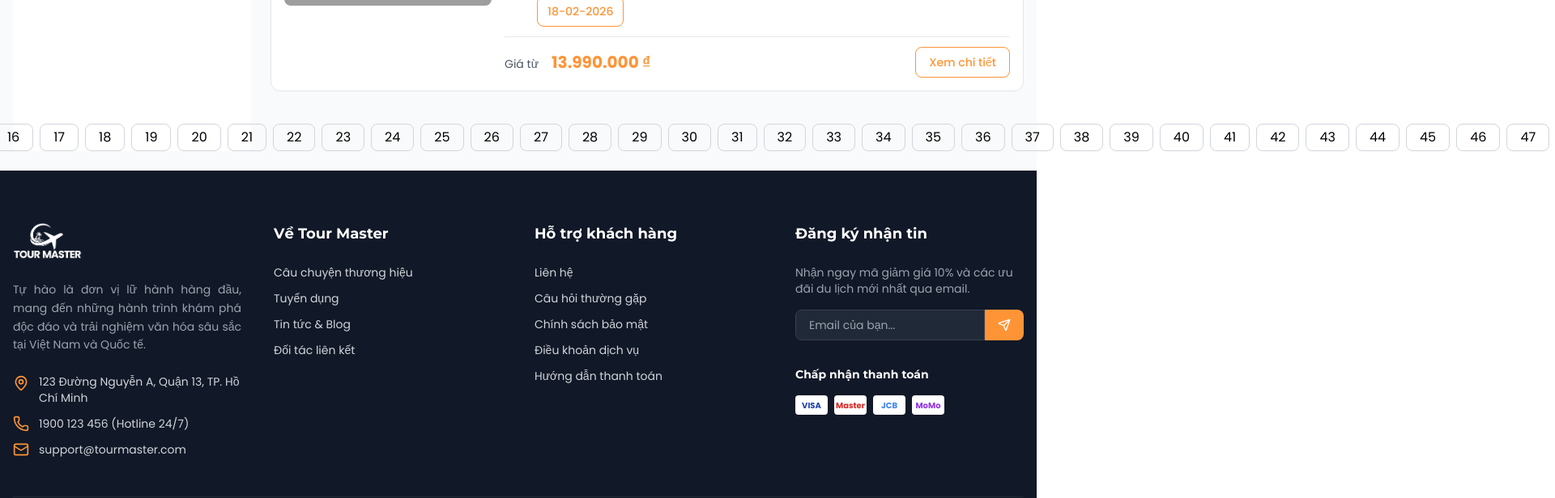
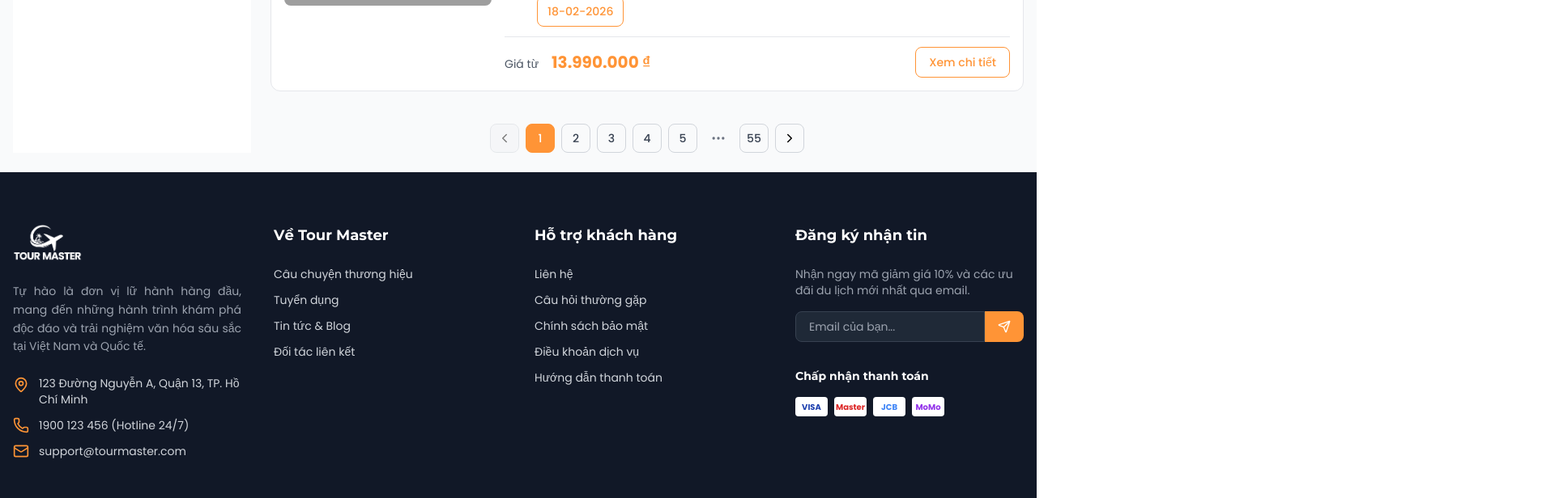
Before and after one commit to NgoTruongKhac/project_tour_master, a React (Vite) app: page /filter in a window 1280 px wide. Shown: the part 1280-1896 px from the top of the page at 81% size, 1920 px wide, since content can reach past the window. Built offline with nearby package versions, Linux system fonts and the light colour scheme; grey boxes are pictures that could not be loaded.

Commit message:
update behavior navigate and update logic pagination

```diff
--- a/src/App.jsx
+++ b/src/App.jsx
@@ -14,9 +14,11 @@ import InboxPage from "./pages/InboxPage";
 import HelpPage from "./pages/HelpPage.jsx";
 import ProfilePage from "./pages/ProfilePage.jsx";
 import ContactPage from "./pages/ContactPage";
+import ScrollToTop from "./components/ScrollToTop.jsx";
 function App() {
   return (
     <BrowserRouter>
+      <ScrollToTop />
       <div className="flex flex-col min-h-screen">
         <div className="flex-grow">
           <Header />
--- /dev/null
+++ b/src/components/Pagination.jsx
@@ -0,0 +1,101 @@
+import { ChevronLeft, ChevronRight, MoreHorizontal } from "lucide-react";
+
+export default function Pagination({ currentPage, totalPages, onPageChange }) {
+  if (totalPages <= 1) return null;
+
+  const generatePageNumbers = () => {
+    const pageNumbers = [];
+    const maxVisibleButtons = 5;
+
+    if (totalPages <= 7) {
+      for (let i = 1; i <= totalPages; i++) {
+        pageNumbers.push(i);
+      }
+      return pageNumbers;
+    }
+
+    if (currentPage <= 4) {
+      for (let i = 1; i <= 5; i++) {
+        pageNumbers.push(i);
+      }
+      pageNumbers.push("...");
+      pageNumbers.push(totalPages);
+    } else if (currentPage >= totalPages - 3) {
+      pageNumbers.push(1);
+      pageNumbers.push("...");
+      for (let i = totalPages - 4; i <= totalPages; i++) {
+        pageNumbers.push(i);
+      }
+    } else {
+      pageNumbers.push(1);
+      pageNumbers.push("...");
+      pageNumbers.push(currentPage - 1);
+      pageNumbers.push(currentPage);
+      pageNumbers.push(currentPage + 1);
+      pageNumbers.push("...");
+      pageNumbers.push(totalPages);
+    }
+
+    return pageNumbers;
+  };
+
+  const pages = generatePageNumbers();
+
+  return (
+    <div className="flex justify-center gap-2 pt-6 select-none">
+      {/* Nút Previous */}
+      <button
+        onClick={() => onPageChange(Math.max(1, currentPage - 1))}
+        disabled={currentPage === 1}
+        className={`flex items-center justify-center w-9 h-9 transition border border-gray-300 rounded-lg ${
+          currentPage === 1
+            ? "opacity-50 cursor-not-allowed bg-gray-100"
+            : "hover:bg-gray-50 hover:border-primary hover:text-primary"
+        }`}
+      >
+        <ChevronLeft size={18} />
+      </button>
+
+      {/* Render danh sách số trang */}
+      {pages.map((page, index) => {
+        if (page === "...") {
+          return (
+            <div
+              key={`ellipsis-${index}`}
+              className="flex items-center justify-center text-gray-500 w-9 h-9"
+            >
+              <MoreHorizontal size={20} />
+            </div>
+          );
+        }
+
+        return (
+          <button
+            key={page}
+            onClick={() => onPageChange(page)}
+            className={`w-9 h-9 text-sm font-medium transition border rounded-lg ${
+              currentPage === page
+                ? "text-white bg-primary border-primary hover:bg-primary/90"
+                : "border-gray-300 text-gray-700 hover:bg-gray-50 hover:border-primary hover:text-primary"
+            }`}
+          >
+            {page}
+          </button>
+        );
+      })}
+
+      {/* Nút Next */}
+      <button
+        onClick={() => onPageChange(Math.min(totalPages, currentPage + 1))}
+        disabled={currentPage === totalPages}
+        className={`flex items-center justify-center w-9 h-9 transition border border-gray-300 rounded-lg ${
+          currentPage === totalPages
+            ? "opacity-50 cursor-not-allowed bg-gray-100"
+            : "hover:bg-gray-50 hover:border-primary hover:text-primary"
+        }`}
+      >
+        <ChevronRight size={18} />
+      </button>
+    </div>
+  );
+}
--- /dev/null
+++ b/src/components/ScrollToTop.jsx
@@ -0,0 +1,18 @@
+import { useEffect } from "react";
+import { useLocation } from "react-router-dom";
+
+function ScrollToTop() {
+  const { pathname } = useLocation();
+
+  useEffect(() => {
+    window.scrollTo({
+      top: 0,
+      left: 0,
+      behavior: "instant",
+    });
+  }, [pathname]);
+
+  return null;
+}
+
+export default ScrollToTop;
--- a/src/pages/FilterTourPage.jsx
+++ b/src/pages/FilterTourPage.jsx
@@ -4,6 +4,7 @@ import { MapPin, Clock3, CalendarCheck } from "lucide-react";
 import DataTours from "../data/data_tours.json";
 import CategoryData from "../data/category_tours.json";
 import { useNavigate, useSearchParams } from "react-router-dom";
+import Pagination from "../components/Pagination";
 
 const PRICE_RANGES = {
   1: { min: 0, max: 5000000, label: "Dưới 5 triệu" },
@@ -512,50 +513,11 @@ export default function FilterTourPage() {
           )}
 
           {filteredTours.length > 0 && (
-            <div className="flex justify-center gap-2 pt-6">
-              {/* Nút Previous */}
-              <button
-                onClick={() => paginate(Math.max(1, currentPage - 1))}
-                disabled={currentPage === 1}
-                className={`px-4 py-1 transition border border-gray-300 rounded-lg ${
-                  currentPage === 1
-                    ? "opacity-50 cursor-not-allowed bg-gray-100"
-                    : "hover:bg-gray-50"
-                }`}
-              >
-                ‹
-              </button>
-
-              {/* Các nút số trang */}
-              {Array.from({ length: totalPages }, (_, i) => i + 1).map(
-                (number) => (
-                  <button
-                    key={number}
-                    onClick={() => paginate(number)}
-                    className={`px-4 py-1 transition border rounded-lg ${
-                      currentPage === number
-                        ? "text-white bg-primary border-primary hover:bg-primary/90"
-                        : "border-gray-300 hover:bg-gray-50"
-                    }`}
-                  >
-                    {number}
-                  </button>
-                )
-              )}
-
-              {/* Nút Next */}
-              <button
-                onClick={() => paginate(Math.min(totalPages, currentPage + 1))}
-                disabled={currentPage === totalPages}
-                className={`px-4 py-1 transition border border-gray-300 rounded-lg ${
-                  currentPage === totalPages
-                    ? "opacity-50 cursor-not-allowed bg-gray-100"
-                    : "hover:bg-gray-50"
-                }`}
-              >
-                ›
-              </button>
-            </div>
+            <Pagination
+              currentPage={currentPage}
+              totalPages={totalPages}
+              onPageChange={paginate}
+            />
           )}
         </main>
       </div>
```
